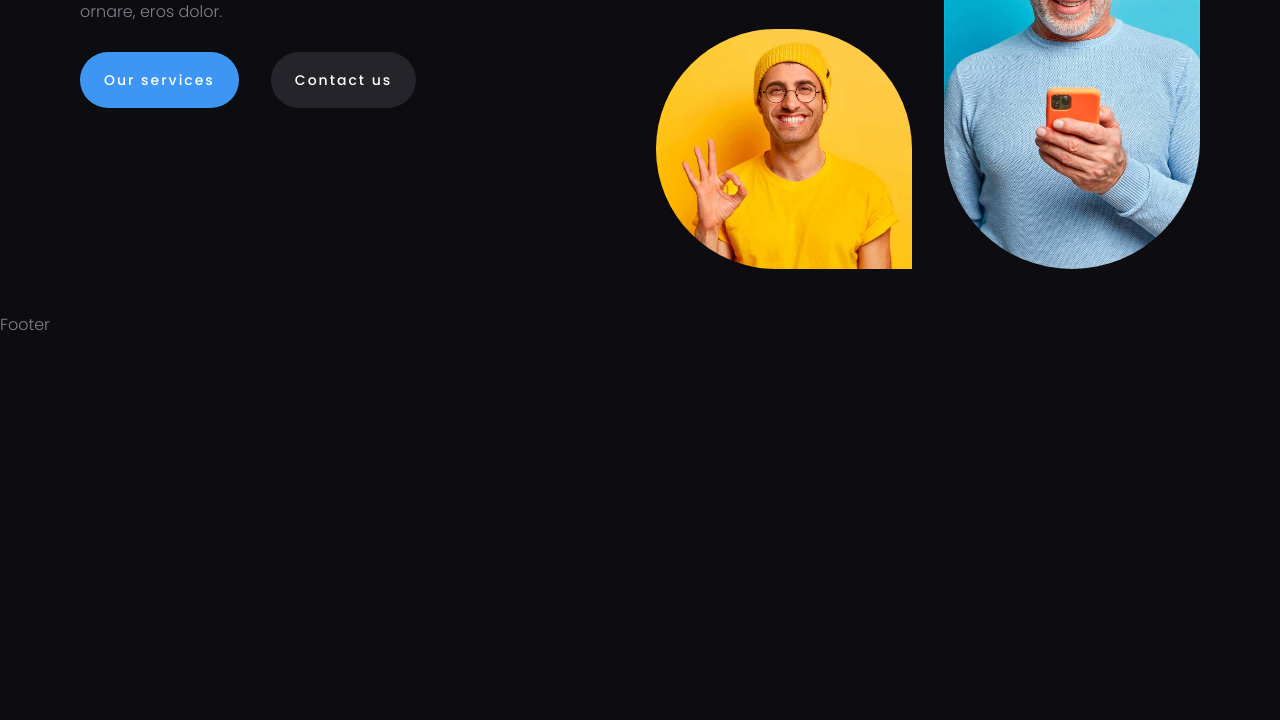
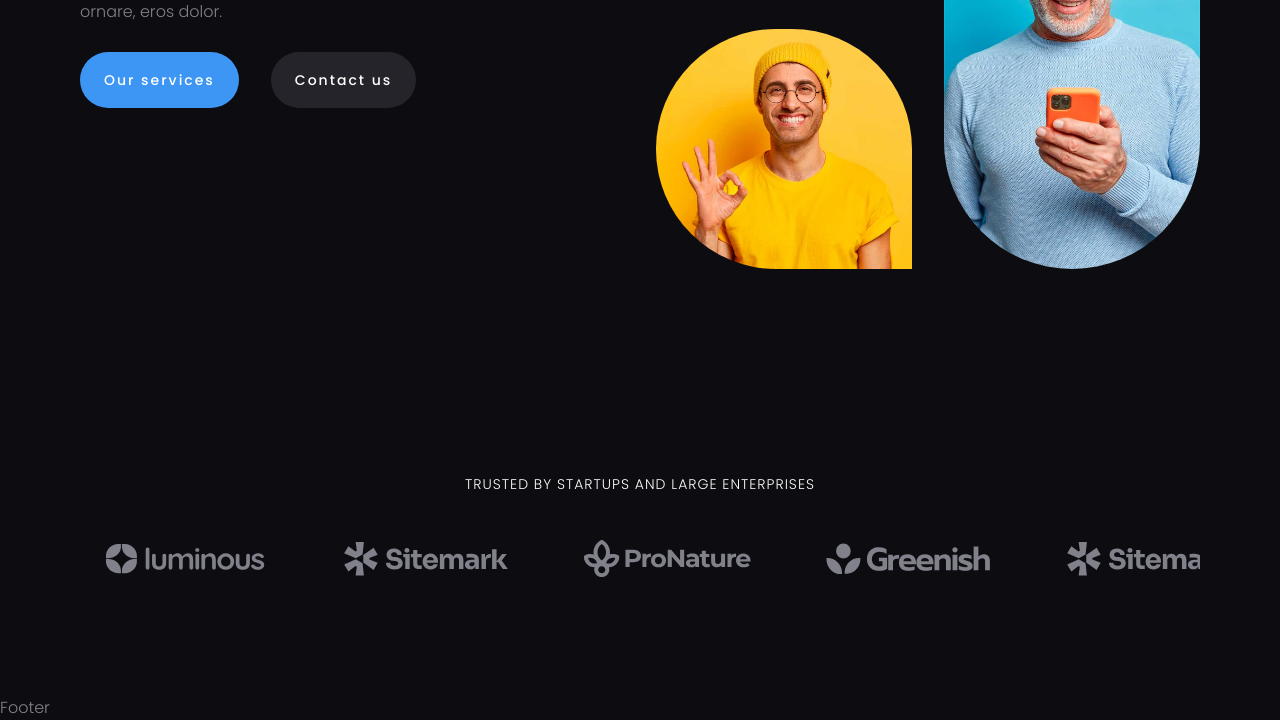
Before and after one commit to katepysova/Growly, a website: page src/index.html in a window 1280 px wide. Shown: the part 585-1305 px from the top of the page. Before the commit the page ends 922 px from the top, so only its background shows below. Drawn offline with nearby package versions, Linux system fonts and the light colour scheme; files that its build step writes are made by us from their sources.

Commit message:
Added clients section

```diff
--- a/src/index.html
+++ b/src/index.html
@@ -80,6 +80,30 @@
             </div>
           </div>
         </section>
+        <section class="clients">
+          <div class="clients__container container">
+            <h2 class="clients__title">
+              Trusted by startups and large enterprises
+            </h2>
+            <div class="clients__list">
+              <figure class="client__item">
+                <img src="images/client-images/client-1.svg" alt="luminous" />
+              </figure>
+              <figure class="client__item">
+                <img src="images/client-images/client-2.svg" alt="sitemark" />
+              </figure>
+              <figure class="client__item">
+                <img src="images/client-images/client-3.svg" alt="pronature" />
+              </figure>
+              <figure class="client__item">
+                <img src="images/client-images/client-4.svg" alt="greenish" />
+              </figure>
+              <figure class="client__item">
+                <img src="images/client-images/client-2.svg" alt="sitemark" />
+              </figure>
+            </div>
+          </div>
+        </section>
       </main>
       <footer class="footer">Footer</footer>
     </div>
--- /dev/null
+++ b/src/scss/layout/_clients-section.scss
@@ -0,0 +1,37 @@
+@import "../variables";
+
+.clients {
+  &__container {
+    padding-top: 160px;
+    padding-bottom: 80px;
+
+    @media only screen and (max-width: $bp-medium) {
+      padding-top: 60px;
+      padding-bottom: 60px;
+    }
+  }
+
+  &__title {
+    color: $color-white;
+    text-transform: uppercase;
+    text-align: center;
+    font-size: 14px;
+    font-style: normal;
+    font-weight: 300;
+    line-height: 160%;
+    letter-spacing: 1px;
+    margin-bottom: 24px;
+  }
+
+  &__list {
+    overflow-y: scroll;
+    display: flex;
+    align-items: center;
+    gap: 30px;
+    padding-bottom: 32px;
+
+    @media only screen and (max-width: $bp-medium) {
+      gap: 16px;
+    }
+  }
+}
--- a/src/scss/main.scss
+++ b/src/scss/main.scss
@@ -11,3 +11,4 @@
 @import "./layout/layout";
 @import "./layout/header";
 @import "./layout/hero-section";
+@import "./layout/clients-section";
```
Also changed, not shown: src/images/client-images/client-1.svg (added), src/images/client-images/client-2.svg (added), src/images/client-images/client-3.svg (added), src/images/client-images/client-4.svg (added), src/images/client-images/client-5.svg (added).
